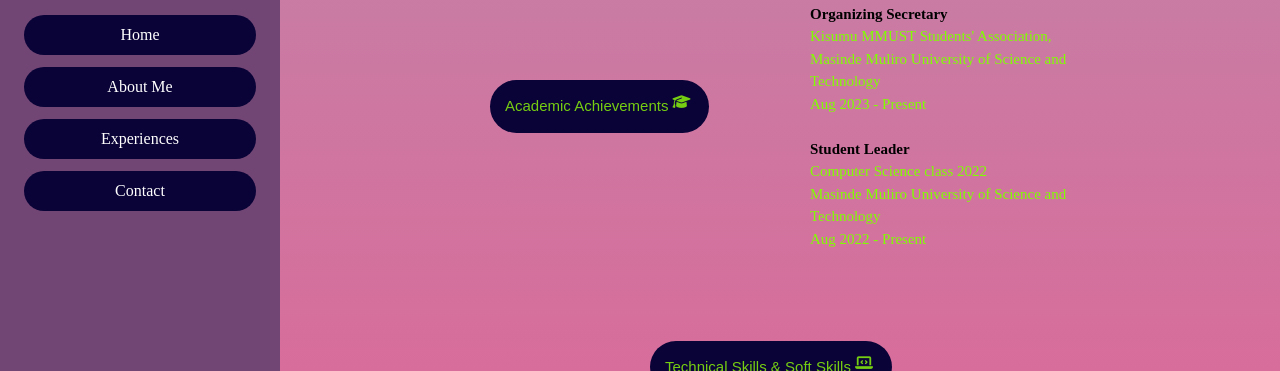
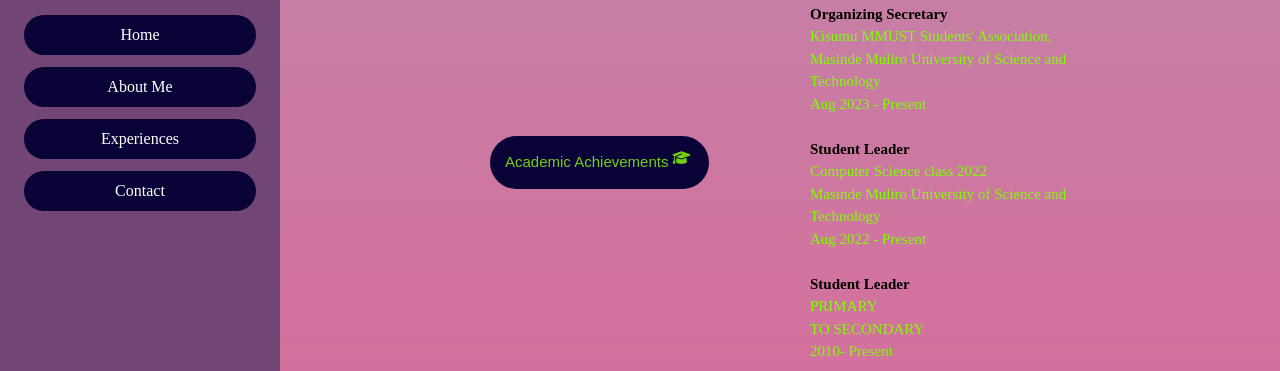
Before and after one commit to KENNAH-CEO/Ken_Web_portfolio, a plain HTML site: page WEB_PAGE/index.html in a window 1280 px wide. Both pictures are taken after a click on the button "Curriculum Activities". Shown: the part 1075-1446 px from the top of the page. Drawn offline with nearby package versions, Linux system fonts and the light colour scheme.

Commit message:
Update index.html

```diff
--- a/WEB_PAGE/index.html
+++ b/WEB_PAGE/index.html
@@ -130,6 +130,7 @@
                             <ul>
                                 <li>Organizing Secretary<br> <p>Kisumu MMUST Students' Association,<br>Masinde Muliro University of Science and Technology<br>Aug 2023 - Present</p><br></li>
                                 <li>Student Leader<br><p>Computer Science class 2022<br> Masinde Muliro University of Science and Technology<br>Aug 2022 - Present</p><br></li>
+                                <li>Student Leader<br><p>PRIMARY<br>TO SECONDARY<br>2010- Present</p><br></li>
                             </ul>
                         </div>
                     </div>
```
